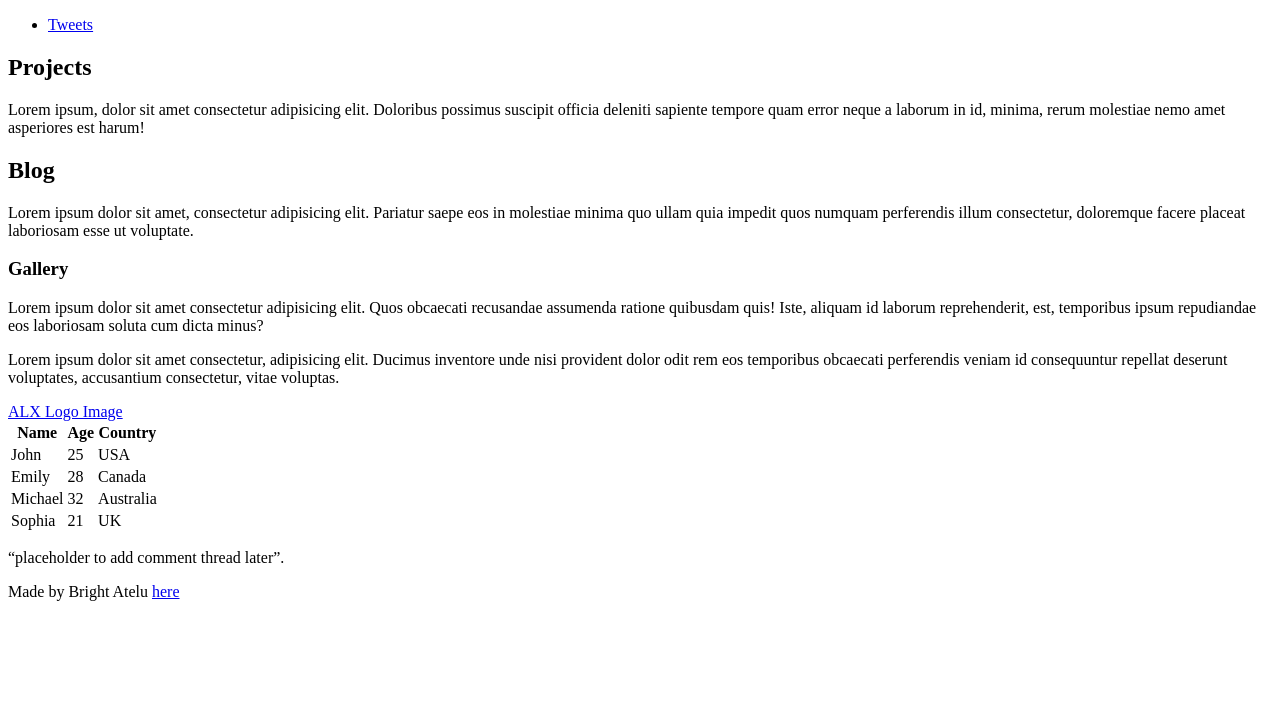
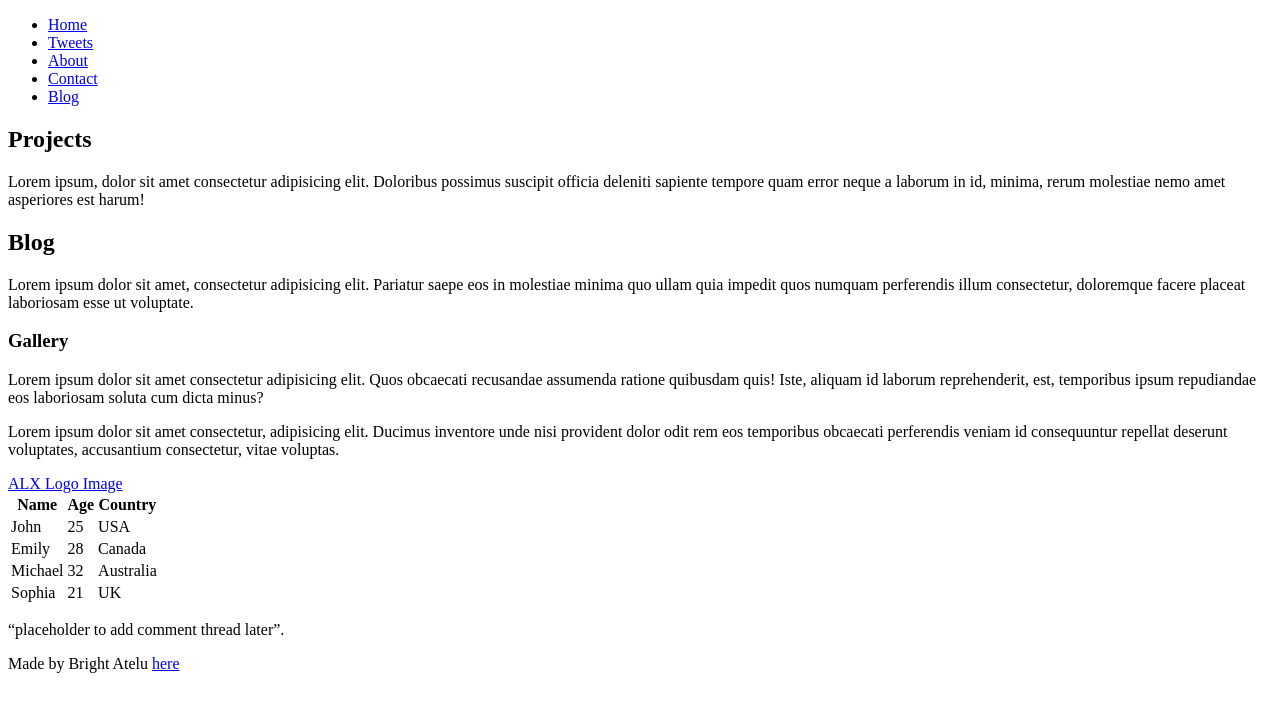
Before and after one commit to Atelski/My_First_Portfolio, a plain HTML site: page html_basic/index.html in a window 1280 px wide. Drawn offline with Linux system fonts and the light colour scheme.

Commit message:
made some corrections

```diff
--- a/html_basic/index.html
+++ b/html_basic/index.html
@@ -9,7 +9,11 @@
 
     <header>
         <ul>
+            <li><a href="#">Home</a></li>
             <li><a href="tweets.html">Tweets</a></li>
+            <li><a href="#">About</a></li>
+            <li><a href="#">Contact</a></li>
+            <li><a href="#">Blog</a></li>
         </ul>
     </header>
 
```
Also changed, not shown: html_basic/tweets.html (+5 -1 lines).
